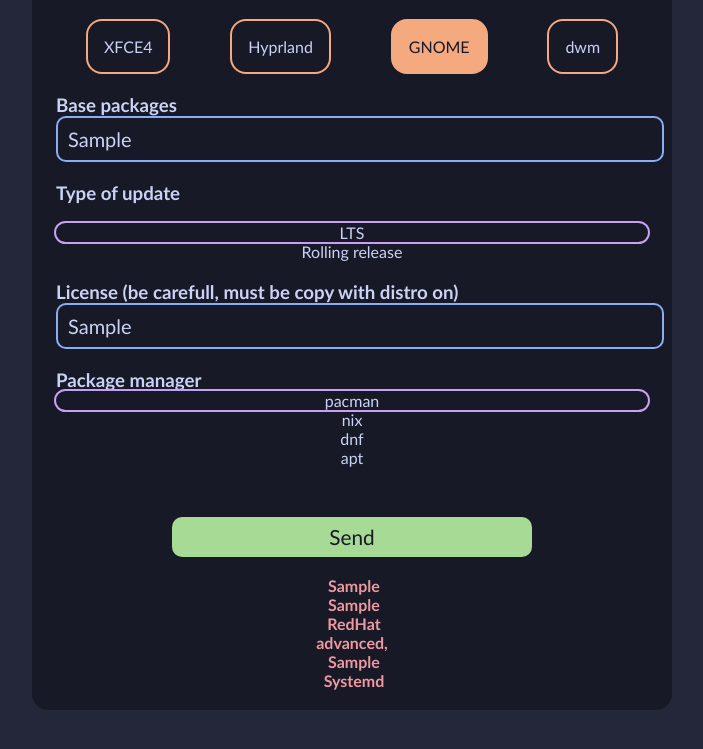
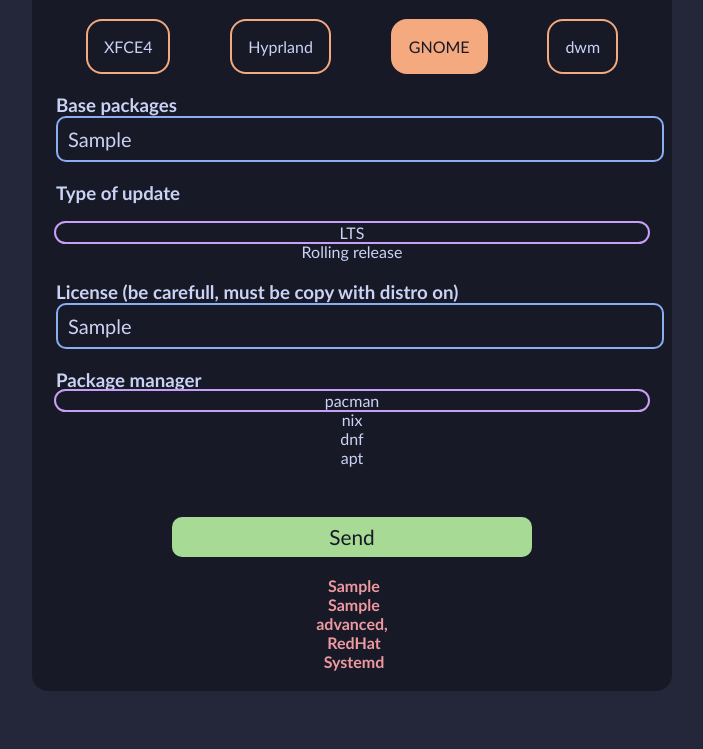
Before and after one commit to SergeyTsybrenok/Practic3Form, a website with bundled scripts: page index.html in a window 1280 px wide. Both pictures are taken after typing "Sample", "2020-01-15", "Sample", "Sample", "Sample", "Sample" into the empty fields and a click on the button "Send". Shown: the part 1195-1944 px from the top of the page, without its empty margins (288-991 px from the left). Built offline with nearby package versions, Linux system fonts and the light colour scheme.

Commit message:
fix Userdata

```diff
--- a/index.html
+++ b/index.html
@@ -153,7 +153,7 @@
                 </label>
 
                 <label class="checkbox-label">
-                    <input value="hyprland" type="checkbox" id="hyprlnad">
+                    <input value="hyprland" type="checkbox" id="hyprland">
                     <div class="text-checkbox">Hyprland</div>
                 </label>
 
--- a/src/script.ts
+++ b/src/script.ts
@@ -95,6 +95,9 @@
     Initialize() {
         this.idCheckbox.forEach(currentId => {
             const currentCheckbox = document.getElementById(currentId);
+            if (currentCheckbox === null) {
+                console.error(`${currentId} can't be found`);
+            }
 
             this.#checkboxs.push(currentCheckbox as HTMLInputElement);
         });
@@ -164,19 +167,21 @@
     errorText.textContent = "";
 }
 
-function SendForm (form: HTMLFormElement) {
+function SendForm (form: HTMLFormElement): UserData {
     const newUser: UserData = new UserData(
-        form.userName.value,
-        form.distroName.value,
+        form.userName.value as string,
+        form.distroName.value as string,
         form.linux.value as BasedOn,
         auditoryCheckbox.GetAllCheckedCheckboxes(),
-        form.philosofy.value,
-        form.initSystem as InitSystem,
+        form.philosofy.value as string,
+        form.init.value as InitSystem,
         desktopEnvirenmentCheckbox.GetAllCheckedCheckboxes(),
-        form.basePackage,
-        form.typeOfUpdate as TypeOfUpdate,
-        form.license,
+        form.basepackages.value as string,
+        form.lts_rolling.value as TypeOfUpdate,
+        form.license.value as string,
         form.packageManager as PakageManager);
+
+        return newUser;
 }
 
 function TrySend () {
@@ -185,20 +190,14 @@
     CheckInputNotNull(inputs);
 
     if (!HaveError()) {
-        // SendForm(mainForm);
+        const user: UserData = SendForm(mainForm);
+        AddError(user.userName);
+        AddError(user.distroName);
+        AddError(user.auditory);
+        AddError(user.basedOn.toString());
+        AddError(user.initSystem.toString());
     }
 
-    AddError(mainForm.userName.value);
-    AddError(mainForm.distroName.value);
-    AddError(mainForm.linux.value);
-    AddError(auditoryCheckbox.GetAllCheckedCheckboxes())
-    AddError(mainForm.philosofy.value);//
-    AddError(mainForm.init.value);
-    AddError(desktopEnvirenmentCheckbox.GetAllCheckedCheckboxes())
-    AddError(mainForm.basepackages.value);
-    AddError(mainForm.lts_rolling.value);
-    AddError(mainForm.license.value);
-    AddError(mainForm.manager.value);
 }
 
 submitButton.addEventListener('click', function (e) {
```
